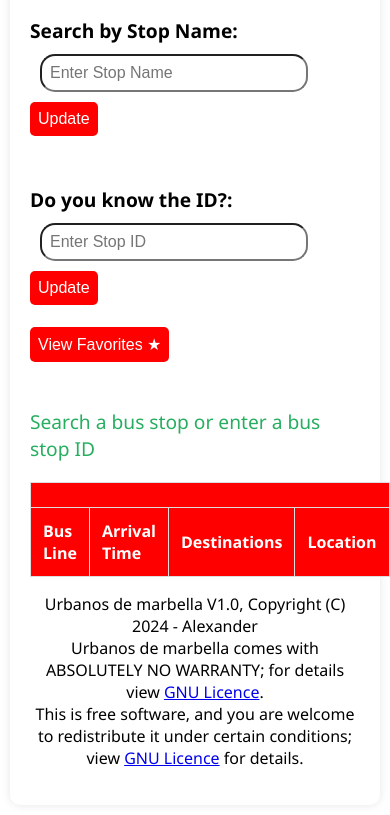
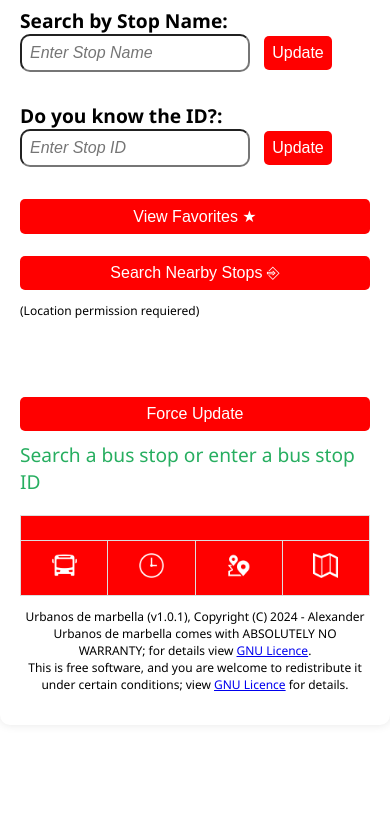
Before and after one commit to look-a-furry/urbanosdemarbella, a plain HTML site: page index.html in a window 390 px wide. Shown: the part 96-911 px from the top of the page. After the commit the page ends 844 px from the top, so only its background shows below. Drawn offline with nearby package versions, Linux system fonts and the light colour scheme.

Commit message:
v 1.0.1 - Modified UI and and added Search Stops by location.

```diff
--- a/index.html
+++ b/index.html
@@ -4,7 +4,7 @@
     <meta charset="UTF-8">
     <meta name="viewport" content="width=device-width, initial-scale=1.0">
     <title>Bus Arrival Times</title>
-    <link rel="icon" type="image/png" href="./busicon.png">
+    <link rel="icon" type="image/png" href="./bus.png">
     <script src="https://code.jquery.com/jquery-3.6.4.min.js"></script>
     <style>
         body {
@@ -37,14 +37,26 @@
         }
 
         input {
-            width: 40%;
+            font-style: italic;
+            width: 60%;
             padding: 8px;
             font-size: 1em;
-            margin: 10px;
-            border-radius: 15px;
+            margin-right: 10px;
+            border-radius: 10px;
         }
 
         button {
+            padding: 8px;
+            font-size: 1em;
+            background-color: #FF0000; /* Red theme */
+            color: #ffffff;
+            border: none;
+            border-radius: 5px;
+            cursor: pointer;
+        }
+
+        #largebutton{
+            width: 100%;
             padding: 8px;
             font-size: 1em;
             background-color: #FF0000; /* Red theme */
@@ -75,12 +87,13 @@
         td {
             border: 1px solid #ddd;
             padding: 12px;
-            text-align: left;
+            text-align: center;
         }
 
         th {
             background-color: #FF0000; /* Red theme */
             color: #ffffff;
+
         }
 
         td a {
@@ -132,7 +145,6 @@
         .stopInfoTable td {
             padding: 12px;
             border-style: none;
-            text-align: left;
         }
         .stopInfoTable th a {
             color: #ffffff; /* White color for the link */
@@ -170,8 +182,8 @@
             transform: translate(-50%, -50%);
             background-color: white;
             padding: 20px;
-            border: 2px solid #847b00;
-            border-radius: 10px;
+            border: 2px solid #fd3131;
+            border-radius: 15px;
             z-index: 9999;
             max-height: 80%;
             overflow-y: auto;
@@ -204,24 +216,31 @@
             background-color: #555;
         }
 
-        .blur {
-            filter: blur(5px);
-            transition: filter 0.3s ease;
+        #legaltext{
+            text-align: center;
+            font-size: 12px;
         }
 
-        #legaltext{
-            text-align: center;
-            font-size: 5;
+        #icon{
+            width: 25px;
+            height: 25px;
         }
 
         /* Mobile Styles */
-        @media only screen and (max-width: 600px) {
+        @media only screen and (max-width: 800px) {
             input {
-                width: 75%;
+                width: 60%;
                 margin-bottom: 10px;
             }
             body {
-                margin: 10px;
+                margin: 0px;
+            }
+            #timestamp {
+            background-color: #ffffff;
+            padding: 10px;
+            margin-top: 10px;
+            border-radius: 5px;
+            text-align: center;
             }
         }
     </style>
@@ -235,19 +254,25 @@
         <input type="text" id="stopNameInput" placeholder="Enter Stop Name">
         <button onclick="searchBusStop()">Update</button>
     </div>
-    <div id="loadingText"></div>
-
-    <div id="stopInfo"></div>
 
     <div id="customStopId">
         <label for="stopIdInput">Do you know the ID?:</label>
         <input type="text" id="stopIdInput" placeholder="Enter Stop ID">
         <button onclick="fetchBusData()">Update</button>
     </div>
-<br>
-    <button onclick="showFavorites()">View Favorites ★</button>
+    <br>
+    <button id="largebutton" onclick="showFavorites()">View Favorites ★</button>
+
+    <br> <br>
+    <button id="largebutton" onclick="searchNearbyStops()">Search Nearby Stops ⎆</button>
+    <p style="font-size: 12px;">(Location permission requiered)</p>
+
+    <div id="loadingText"></div>
+    <div id="stopInfo"></div>
 
     <p id="timestamp"></p>
+
+    <button id="largebutton" onclick="fetchBusData()">Force Update</button>
 
     <div id="updateStatus">Search a bus stop or enter a bus stop ID</div>
     <table id="busTable">
@@ -256,10 +281,10 @@
                 <th colspan="4" id="stopInfoHeader"></th>
             </tr>
             <tr>
-                <th>Bus Line</th>
-                <th>Arrival Time</th>
-                <th>Destinations</th>
-                <th>Location</th>
+                <th> <img src="./bus.png" alt="Bus Line" id="icon"> </th>
+                <th> <img src="./clock.png" alt="Arrival Time" id="icon"> </th>
+                <th> <img src="./destination.png" alt="destination" id="icon"> </th>
+                <th> <img src="./map.png" alt="Location" id="icon"> </th>
             </tr>
         </thead>
         <tbody>
@@ -269,9 +294,11 @@
 
 
 
-    <p id="legaltext">Urbanos de marbella V1.0, Copyright (C) 2024 - Alexander <br>
+    <p id="legaltext">Urbanos de marbella (v1.0.1), Copyright (C) 2024 - Alexander <br>
         Urbanos de marbella comes with ABSOLUTELY NO WARRANTY; for details view <a href="./LICENSE">GNU Licence</a>. <br>
         This is free software, and you are welcome to redistribute it under certain conditions; view <a href="./LICENSE">GNU Licence</a> for details.</p>
+
+
 
 <script>
 
@@ -287,6 +314,112 @@
         if (loadingAnimationId) {
             $('#loadingText').fadeOut();
         }
+    }
+
+    // Function to search nearby stops based on current GPS location
+    function searchNearbyStops() {
+        // Show loading text
+        const loadingAnimationId = showLoadingText();
+
+        // Check if Geolocation is supported by the browser
+        if ("geolocation" in navigator) {
+            navigator.geolocation.getCurrentPosition(
+                function (position) {
+                    // Get user's current coordinates
+                    var userCoordinates = {
+                        latitude: position.coords.latitude,
+                        longitude: position.coords.longitude
+                    };
+
+                    // API Call to get all bus stops
+                    $.ajax({
+                        url: 'https://apisvt.avanzagrupo.com/lineas/getParadas',
+                        type: 'GET',
+                        dataType: 'json',
+                        success: function (response) {
+                            // Calculate distances and find the nearest 6 stops
+                            var nearbyStops = findNearestStops(response.data.paradas, userCoordinates, 6);
+
+                            // Display nearby stops
+                            displayMatchingStops(nearbyStops);
+
+                            // Hide loading text when the search is complete
+                            hideLoadingText(loadingAnimationId);
+                        },
+                        error: function () {
+                            // Display error message
+                            alert('Error fetching bus stop data. Please try again later.');
+
+                            // Hide loading text when there's an error
+                            hideLoadingText(loadingAnimationId);
+                        }
+                    });
+                },
+                function (error) {
+                    // Handle Geolocation error
+                    alert('Error getting your current location. Please try again or use manual search.');
+
+                    // Hide loading text when there's an error
+                    hideLoadingText(loadingAnimationId);
+                }
+            );
+        } else {
+            // Geolocation is not supported
+            alert('Geolocation is not supported by your browser. Please use manual search.');
+
+            // Hide loading text when there's an error
+            hideLoadingText(loadingAnimationId);
+        }
+    }
+
+    // Function to calculate distances and find the nearest stops
+    function findNearestStops(allStops, userCoordinates, numStops) {
+        // Calculate distances for all stops
+        var stopsWithDistances = allStops.map(function (stop) {
+            var stopCoordinates = {
+                latitude: parseFloat(stop.coordinates[0]),
+                longitude: parseFloat(stop.coordinates[1])
+            };
+
+            // Calculate distance using Haversine formula
+            var distance = calculateHaversineDistance(userCoordinates, stopCoordinates);
+
+            return {
+                stop: stop,
+                distance: distance
+            };
+        });
+
+        // Sort stops based on distance
+        stopsWithDistances.sort(function (a, b) {
+            return a.distance - b.distance;
+        });
+
+        // Get the nearest stops
+        var nearestStops = stopsWithDistances.slice(0, numStops).map(function (item) {
+            return item.stop;
+        });
+
+        return nearestStops;
+    }
+
+    // Function to calculate distance between two coordinates using Haversine formula
+    function calculateHaversineDistance(coord1, coord2) {
+        var R = 6371; // Earth's radius in kilometers
+        var dLat = deg2rad(coord2.latitude - coord1.latitude);
+        var dLon = deg2rad(coord2.longitude - coord1.longitude);
+        var a =
+            Math.sin(dLat / 2) * Math.sin(dLat / 2) +
+            Math.cos(deg2rad(coord1.latitude)) * Math.cos(deg2rad(coord2.latitude)) *
+            Math.sin(dLon / 2) * Math.sin(dLon / 2);
+        var c = 2 * Math.atan2(Math.sqrt(a), Math.sqrt(1 - a));
+        var distance = R * c; // Distance in kilometers
+        return distance;
+    }
+
+    // Function to convert degrees to radians
+    function deg2rad(deg) {
+        return deg * (Math.PI / 180);
     }
 
     function searchBusStop() {
@@ -460,18 +593,16 @@
         document.cookie = name + '=' + value + expires + '; path=/';
     }
 
-    // Show favourites
     function showFavorites() {
         // Close any existing favorites dialog
         $('.favoritesDialog').remove();
-
-
 
         // Get favorites from the cookie
         var favorites = JSON.parse(getCookie('favorites')) || [];
 
         // Create a custom dialog for displaying favorites
         var favoritesDialog = $('<div>').addClass('favoritesDialog');
+        favoritesDialog.append($('<h3>').text('Favorites ★'));
 
         // Display each favorite stop with a clickable link and remove button
         favorites.forEach(function (favorite) {
@@ -480,9 +611,7 @@
                 .text(favorite.favoriteName)
                 .click(function () {
                     // Close the favorites dialog
-                    favoritesDialog.fadeOut(300, function () {
-                        favoritesDialog.remove();
-                    });
+                    favoritesDialog.remove();
 
                     // Fill the "Custom Stop ID" field and update the page
                     $('#stopIdInput').val(favorite.stopId);
@@ -496,30 +625,23 @@
                 showFavorites();
             });
 
-            favoriteStopInfo.append($('<h3>').text('Your favourite bus stops'));
-
             favoriteStopInfo.append($('<h4>').append(favoriteLink));
-            favoriteStopInfo.append($('<p>').text('ID: ' + favorite.stopId ));
+            favoriteStopInfo.append($('<p>').text('ID: ' + favorite.stopId));
             favoriteStopInfo.append(removeButton);
             favoritesDialog.append(favoriteStopInfo);
         });
 
         // Add a close button
         var closeButton = $('<button>').text('Close').click(function () {
-            // Fade out the favorites dialog and remove the blur effect
-            favoritesDialog.fadeOut(300, function () {
-                favoritesDialog.remove();
-                $('body').removeClass('blur');
-            });
+            favoritesDialog.remove();
         });
         favoritesDialog.append(closeButton);
 
-        // Append the dialog to the body and apply fade-in animation
+        // Append the dialog to the body
         $('body').append(favoritesDialog);
-        favoritesDialog.hide().fadeIn(300);
     }
 
-    // Function to remove a specific favorite from the list
+    // Function to remove a favorite from the list
     function removeFavorite(stopId) {
         var favorites = JSON.parse(getCookie('favorites')) || [];
         var updatedFavorites = favorites.filter(function (favorite) {
@@ -566,7 +688,8 @@
                     row.append($('<td>').text(bus.coLinea));
                     row.append($('<td>').text(bus.quedan));
                     row.append($('<td>').text(bus.dsDestino));
-                    row.append($('<td>').append($('<a>').attr('href', 'https://www.google.com/maps?q=' + bus.lat + ',' + bus.lon).text('View on Map')));
+                        var mapImage = $('<img>').attr('src', './pushpin.png').attr('alt', 'View on Map').attr('id', 'icon');
+                    row.append($('<td>').append($('<a>').attr('href', 'https://www.google.com/maps?q=' + bus.lat + ',' + bus.lon).append(mapImage)));
 
                     // Append the row to the table
                     $('#busTable tbody').append(row);
```
Also changed, not shown: bus.png (added), clock.png (added), destination.png (added), map.png (added), pushpin.png (added).
